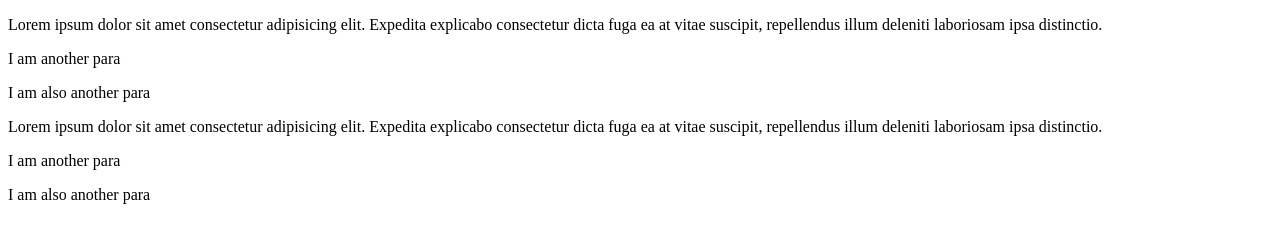
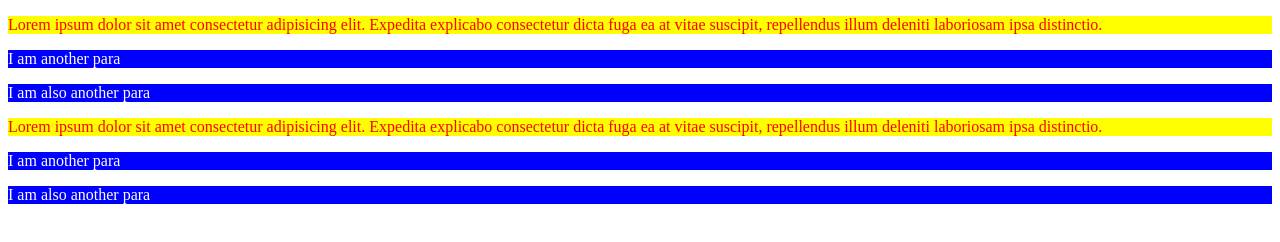
Before and after one commit to shreekantha3/Sigma-Web-Development, a plain HTML site: page video20/index.html in a window 1280 px wide. Drawn offline with Linux system fonts and the light colour scheme.

Commit message:
CSS Challenge

```diff
--- a/video20/index.html
+++ b/video20/index.html
@@ -4,9 +4,22 @@
     <meta charset="UTF-8">
     <meta name="viewport" content="width=device-width, initial-scale=1.0">
     <title>Document</title>
+    <style>
+        p:first-child{
+            background-color: yellow;
+            color: red;
+        }
+        p{
+            background-color: blue;
+            color: white;
+        }
+    </style>
 </head>
 <body>
-    <!-- Write html and css code to style a paragraph inside a div which contains 5 other paragraphs. The first paragraph must have background color yellow and text color red. The other paragraphs must have background color blue and text color white. The HMTL is written below for your reference. Do not change this html -->
+    <!-- Write html and css code to style a paragraph inside a div which contains 5 other paragraphs.
+        The first paragraph must have background color yellow and text color red.
+        The other paragraphs must have background color blue and text color white.
+         The HMTL is written below for your reference. Do not change this html -->
     <div>
         <p>Lorem ipsum dolor sit amet consectetur adipisicing elit. Expedita explicabo consectetur dicta fuga ea at vitae suscipit, repellendus illum deleniti laboriosam ipsa distinctio.</p>
         <p>I am another para</p>
```
